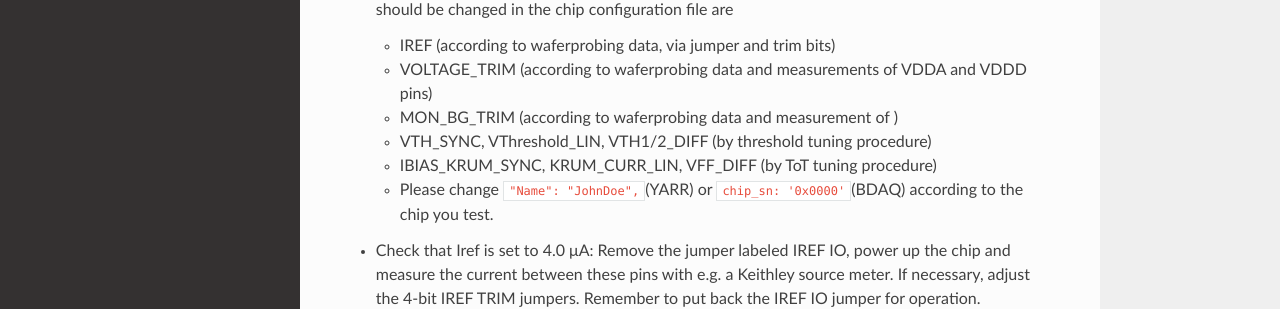
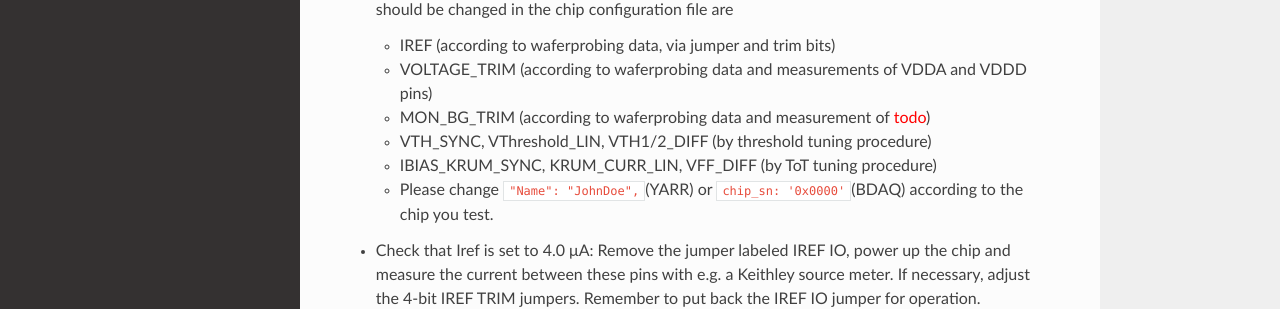
Before and after one commit to lime86/TravellingModule, an MkDocs documentation site: the page built from docs/procedure.md, in a window 1280 px wide and 900 px high. Shown: the part 426-735 px from the top of the window. Built offline with MkDocs 1.6.1, drawn with Linux system fonts in a browser that asks for light colours; nearby versions of some CDN libraries; old or Windows-style settings are respelled for this version of MkDocs.

Commit message:
list format, todo

````diff
--- a/docs/procedure.md
+++ b/docs/procedure.md
@@ -15,7 +15,7 @@ We try to provide supplementary information here, please refer to existing docum
 	The only registers that should be changed in the chip configuration file are
 	- IREF (according to waferprobing data, via jumper and trim bits)
 	- VOLTAGE_TRIM (according to waferprobing data and measurements of VDDA and VDDD pins)
-	- MON_BG_TRIM (according to waferprobing data and measurement of )
+	- MON_BG_TRIM (according to waferprobing data and measurement of <span style="color:red">todo</span>)
 	- VTH_SYNC, VThreshold_LIN, VTH1/2_DIFF (by threshold tuning procedure)
 	- IBIAS_KRUM_SYNC, KRUM_CURR_LIN, VFF_DIFF (by ToT tuning procedure)
 	- Please change ```"Name": "JohnDoe",```(YARR) or ```chip_sn: '0x0000'```(BDAQ) according to the chip you test.
````
Also changed, not shown: docs/travelmodules.md (+4 -4 lines).
